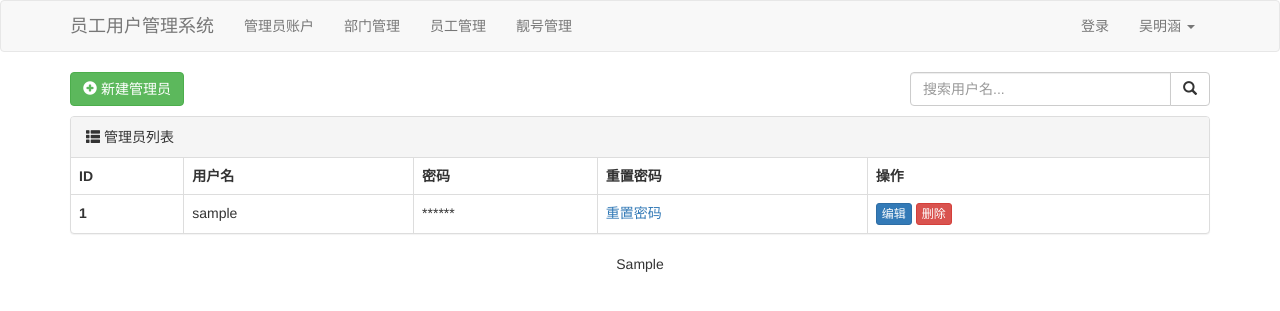
After one commit to wmh117/manageapp, a Django app: template templates/admin_list.html in a window 1280 px wide. The commit adds this page. Shown: the top 311 px of the page. Run offline with Django 3.2, Linux system fonts and the light colour scheme; the template is opened without the code that fills it: most values are stand-ins (such as "Sample title", 1, 10 or a date in 2020); some libraries are stand-ins or nearby versions.

```diff
--- /dev/null
+++ b/templates/admin_list.html
@@ -0,0 +1,68 @@
+{% extends 'layout.html' %}
+
+{% block content %}
+<div class="container">
+    <div style="margin-bottom: 10px" class="clearfix">
+        <a class="btn btn-success" href="/admin/add/">
+            <span class="glyphicon glyphicon-plus-sign"></span> 新建管理员
+        </a>
+
+        <div style="float: right; width: 300px;">
+            <form method="get">
+                <div class="input-group">
+                    <input type="text" name="q" class="form-control" placeholder="搜索用户名..." value="{{ search_data }}">
+                    <span class="input-group-btn">
+                        <button class="btn btn-default" type="submit">
+                            <span class="glyphicon glyphicon-search"></span>
+                        </button>
+                    </span>
+                </div>
+            </form>
+        </div>
+    </div>
+
+    <div class="panel panel-default">
+        <div class="panel-heading">
+            <span class="glyphicon glyphicon-th-list"></span> 管理员列表
+        </div>
+        <table class="table table-bordered">
+            <thead>
+                <tr>
+                    <th>ID</th>
+                    <th>用户名</th>
+                    <th>密码</th>
+                    <th>重置密码</th>
+                    <th>操作</th>
+                </tr>
+            </thead>
+            <tbody>
+                {% for obj in queryset %}
+                <tr>
+                    <th>{{ obj.id }}</th>
+                    <td>{{ obj.username }}</td>
+                    <td>******</td> <td>
+                        <a href="/admin/{{ obj.id }}/reset/">重置密码</a>
+                    </td>
+                    <td>
+                        <a class="btn btn-primary btn-xs" href="/admin/{{ obj.id }}/edit/">编辑</a>
+                        <a class="btn btn-danger btn-xs" href="/admin/{{ obj.id }}/delete/">删除</a>
+                    </td>
+                </tr>
+                {% empty %}
+                <tr>
+                    <td colspan="5" style="text-align: center; color: #999;">无搜索结果</td>
+                </tr>
+                {% endfor %}
+            </tbody>
+        </table>
+    </div>
+
+    <div class="clearfix" style="text-align: center;">
+        <nav aria-label="Page navigation">
+            <ul class="pagination" style="margin-top: 0;">
+                {{ page_string }}
+            </ul>
+        </nav>
+    </div>
+</div>
+{% endblock %}
--- a/templates/layout.html
+++ b/templates/layout.html
@@ -32,7 +32,7 @@
 
       </ul>
       <ul class="nav navbar-nav navbar-right">
-        <li><a href="#">登录</a></li>
+        <li><a href="/login/">登录</a></li>
 
         <li class="dropdown">
           <a href="#" class="dropdown-toggle" data-toggle="dropdown" role="button" aria-haspopup="true"
```
Also changed, not shown: models.py (+10 -0 lines), templates/change.html (added, +31 -0 lines), templates/login.html (added, +54 -0 lines).
